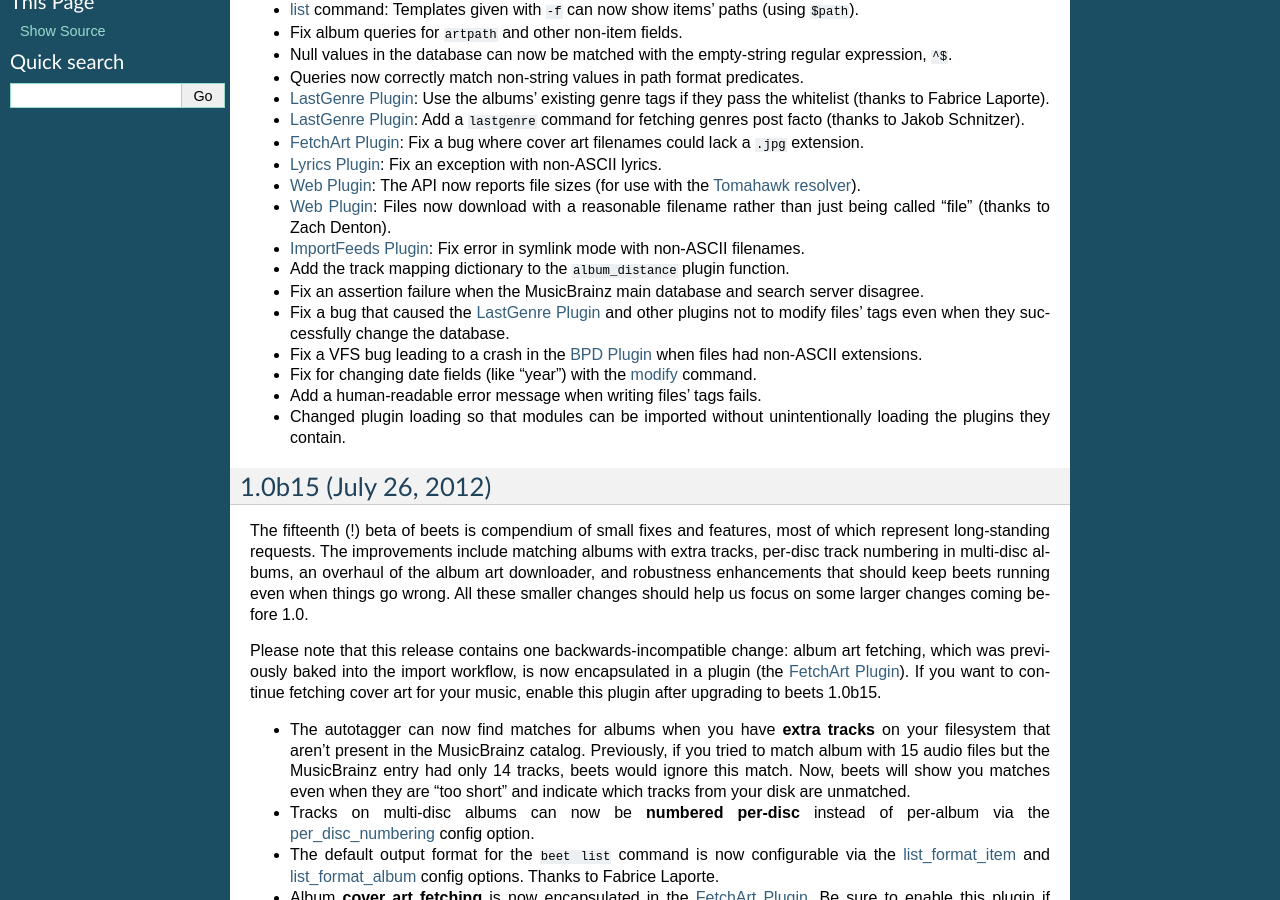
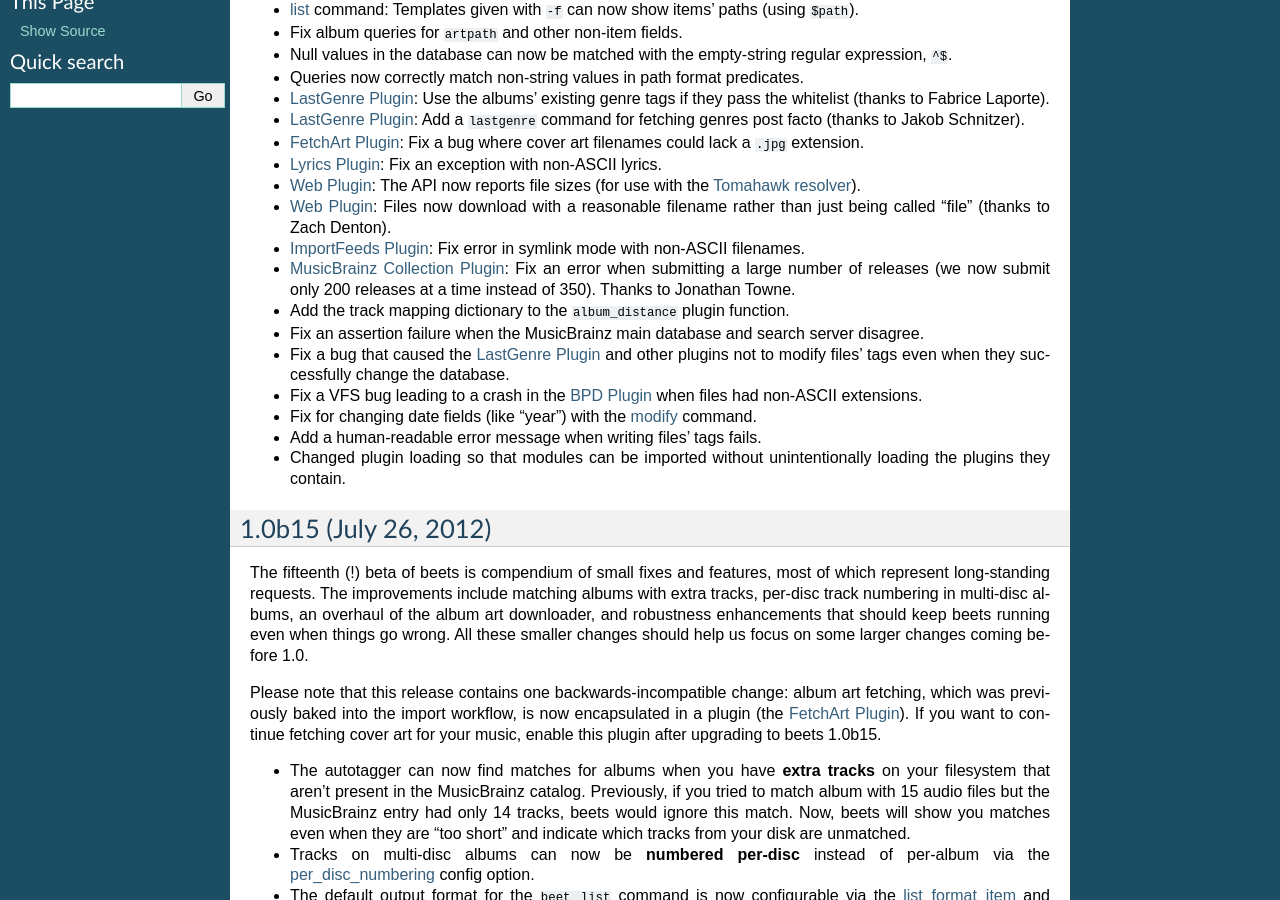
Before and after one commit to google-code-export/beets, a Sphinx documentation site: the page built from docs/changelog.rst, in a window 1280 px wide and 900 px high, scrolled down 484 px. Built offline with Sphinx 7.4.7, drawn with Linux system fonts in a browser that asks for light colours.

Commit message:
mbcollection: change chunk size to 200 releases

```diff
--- a/docs/changelog.rst
+++ b/docs/changelog.rst
@@ -44,6 +44,9 @@ Changelog
   than just being called "file" (thanks to Zach Denton).
 * :doc:`/plugins/importfeeds`: Fix error in symlink mode with non-ASCII
   filenames.
+* :doc:`/plugins/mbcollection`: Fix an error when submitting a large number of
+  releases (we now submit only 200 releases at a time instead of 350). Thanks
+  to Jonathan Towne.
 * Add the track mapping dictionary to the ``album_distance`` plugin function.
 * Fix an assertion failure when the MusicBrainz main database and search server
   disagree.
```
Also changed, not shown: 1 other file.
